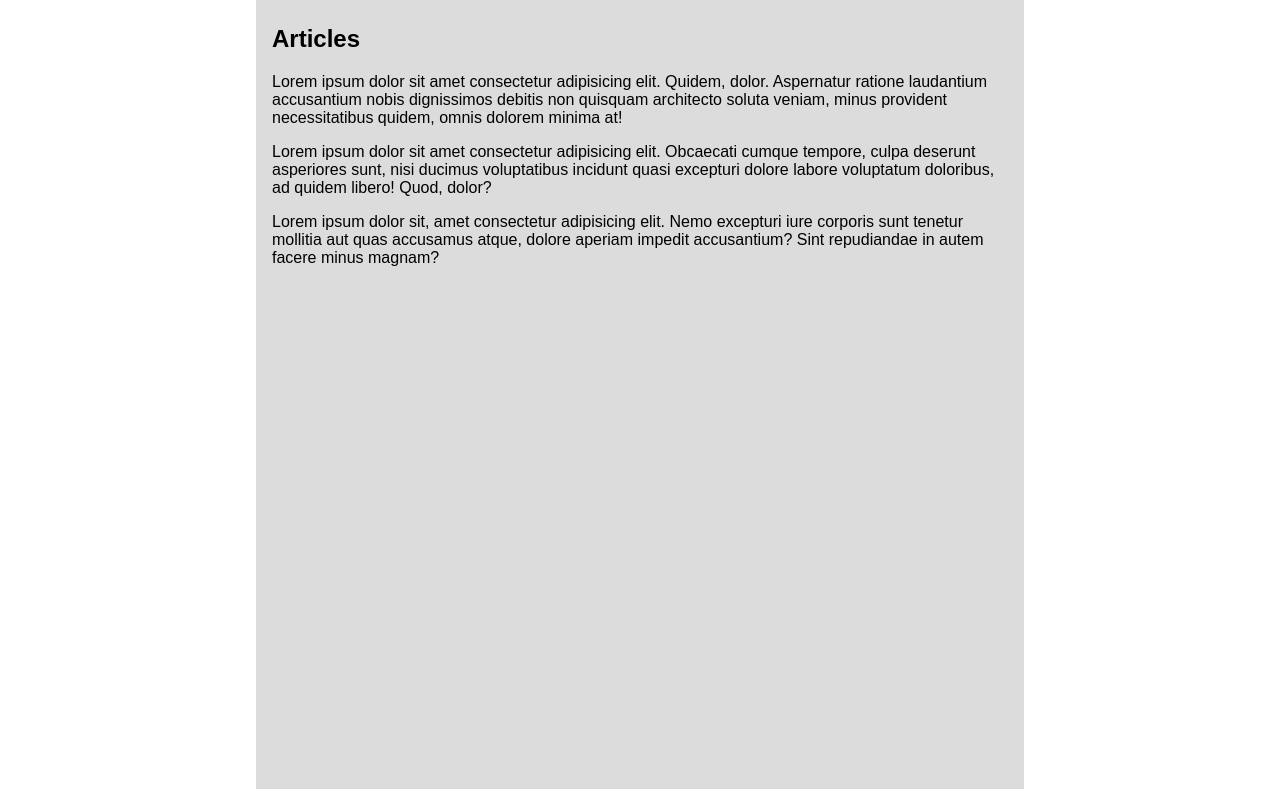
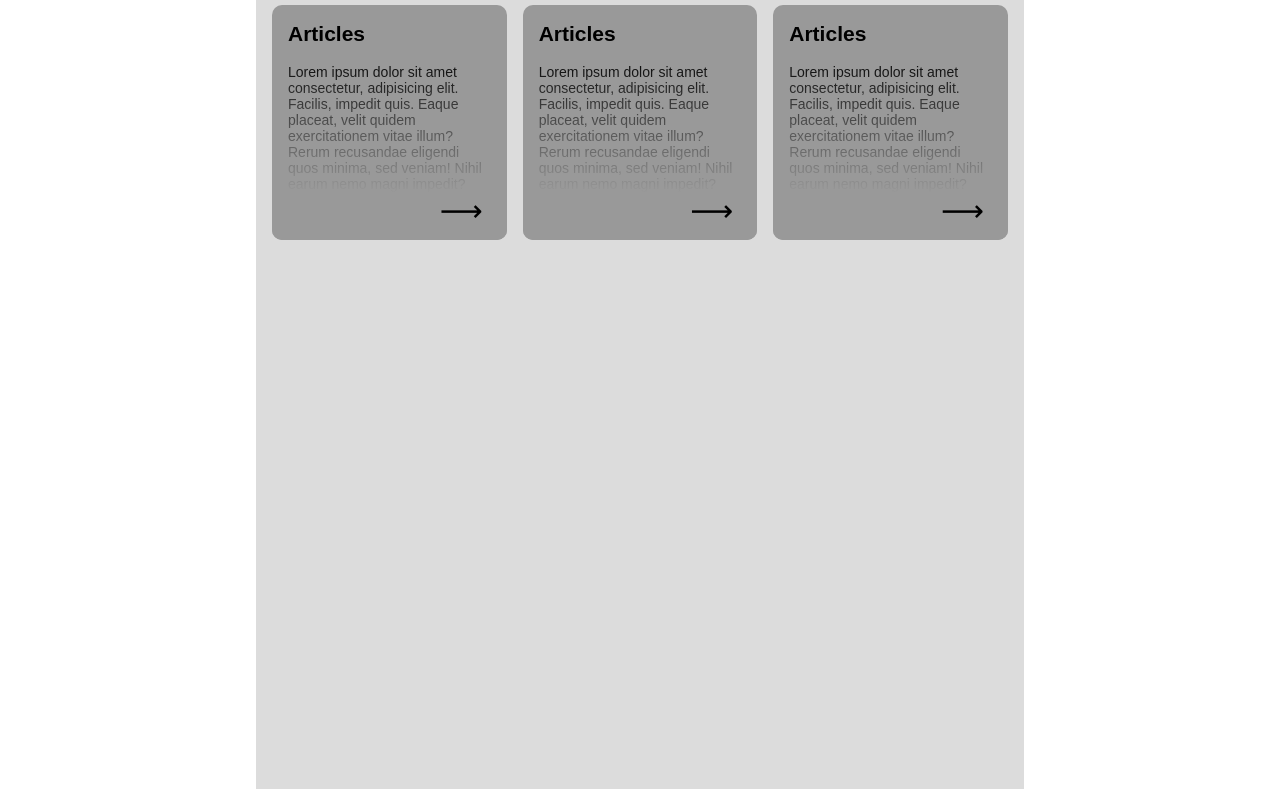
Before and after one commit to vankad24/SiteOnGoogleSheets, a plain HTML site: page site/index.html in a window 1280 px wide. Shown: the part 43-832 px from the top of the page. Drawn offline with Linux system fonts and the light colour scheme.

Commit message:
Actual index page layout

```diff
--- a/site/css/style.css
+++ b/site/css/style.css
@@ -12,7 +12,7 @@ nav {
 }
 
 input, button {
-	border: 1px solid gray;
+	border: 1px solid #999;
 	box-sizing: border-box;
 	font-size: inherit;
 	display: block;
@@ -26,6 +26,10 @@ input {
 
 button {
 	padding: .25rem 1rem;
+}
+
+div {
+	box-sizing: border-box;
 }
 
 .panel {
@@ -60,7 +64,7 @@ button {
 }
 
 .button-strip > label > div + div {
-	background-color: gray;
+	background-color: #999;
 	width: 2rem;
 	height: 2rem;
 }
@@ -78,18 +82,17 @@ button {
 }
 
 .auth-menu {
-	box-sizing: border-box;
-
 	position: absolute;
 	top: 2rem;
 	right: 0px;
 
 	width: 24rem;
 
-	background-color: gray;
+	background-color: #999;
 	padding: 1rem;
 
 	line-height: unset;
+	z-index: 10;
 }
 
 .auth-menu > div {
@@ -116,3 +119,52 @@ article {
 
 	min-height: 100vh;
 }
+
+.cards {
+	display: grid;
+	grid-template-columns: repeat(3, 14.666rem);
+	grid-auto-rows: 14.666rem;
+	gap: 1rem;
+	margin: auto;
+}
+
+@media (max-width: 48rem) {
+	.cards {
+		grid-template-columns: repeat(2, 14.666rem);
+		width: 30.333rem;
+	}
+}
+
+@media (max-width: 32.333rem) {
+	.cards {
+		grid-template-columns: 1fr;
+		width: 100%;
+	}
+}
+
+.cards > div {
+	background-color: #999;
+	padding: 0rem 1rem;
+	overflow: hidden;
+	position: relative;
+	cursor: pointer;
+
+	border-radius: 10px;
+	font-size: 14px;
+}
+
+.cards > div > .fade {
+	background: linear-gradient(180deg, #FFF0 20%, #999 80%);
+	position: absolute;
+	width: 100%;
+	height: 100%;
+	top: 0px;
+	right: 0px;
+}
+
+.cards > div > .arrow {
+	font-size: 30px;
+	position: absolute;
+	bottom: 0.75rem;
+	right: 1.5rem;
+}
--- a/site/index.html
+++ b/site/index.html
@@ -36,10 +36,32 @@
 		</div>
 	</nav>
 	<article>
-		<h1>Articles</h1>
-		<p>Lorem ipsum dolor sit amet consectetur adipisicing elit. Quidem, dolor. Aspernatur ratione laudantium accusantium nobis dignissimos debitis non quisquam architecto soluta veniam, minus provident necessitatibus quidem, omnis dolorem minima at!</p>
-		<p>Lorem ipsum dolor sit amet consectetur adipisicing elit. Obcaecati cumque tempore, culpa deserunt asperiores sunt, nisi ducimus voluptatibus incidunt quasi excepturi dolore labore voluptatum doloribus, ad quidem libero! Quod, dolor?</p>
-		<p>Lorem ipsum dolor sit, amet consectetur adipisicing elit. Nemo excepturi iure corporis sunt tenetur mollitia aut quas accusamus atque, dolore aperiam impedit accusantium? Sint repudiandae in autem facere minus magnam?</p>
+		<div class="cards">
+			<div>
+				<div>
+					<h1>Articles</h1>
+					<p>Lorem ipsum dolor sit amet consectetur, adipisicing elit. Facilis, impedit quis. Eaque placeat, velit quidem exercitationem vitae illum? Rerum recusandae eligendi quos minima, sed veniam! Nihil earum nemo magni impedit?</p>
+				</div>
+				<div class="fade"></div>
+				<div class="arrow">⟶</div>
+			</div>
+			<div>
+				<div>
+					<h1>Articles</h1>
+					<p>Lorem ipsum dolor sit amet consectetur, adipisicing elit. Facilis, impedit quis. Eaque placeat, velit quidem exercitationem vitae illum? Rerum recusandae eligendi quos minima, sed veniam! Nihil earum nemo magni impedit?</p>
+				</div>
+				<div class="fade"></div>
+				<div class="arrow">⟶</div>
+			</div>
+			<div>
+				<div>
+					<h1>Articles</h1>
+					<p>Lorem ipsum dolor sit amet consectetur, adipisicing elit. Facilis, impedit quis. Eaque placeat, velit quidem exercitationem vitae illum? Rerum recusandae eligendi quos minima, sed veniam! Nihil earum nemo magni impedit?</p>
+				</div>
+				<div class="fade"></div>
+				<div class="arrow">⟶</div>
+			</div>
+		</div>
 	</article>
 </body>
 </html>
```
